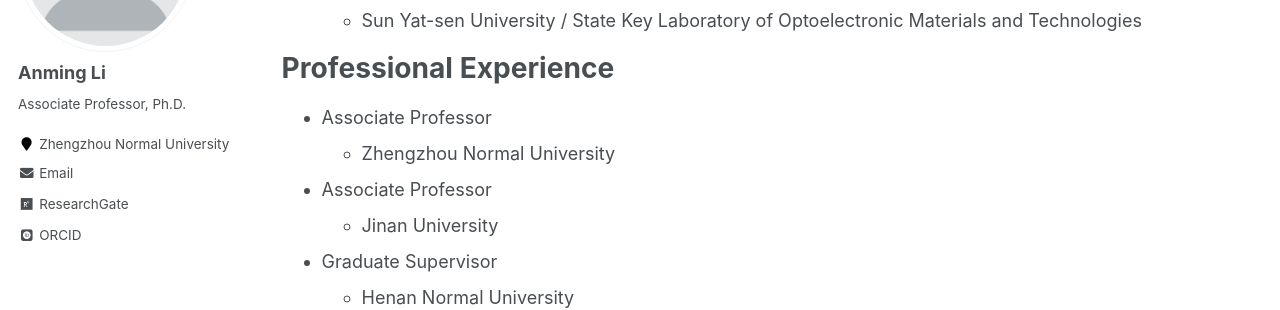
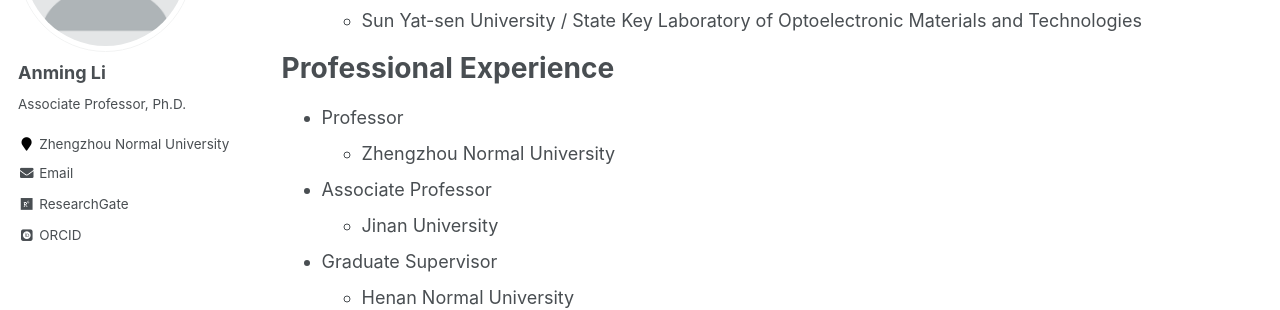
Before and after one commit to ucnclab/ucnclab.github.io, a Jekyll site: the page built from _pages/cv.md, in a window 1280 px wide and 900 px high. Shown: the part 241-551 px from the top of the window. Built offline with Jekyll 4.4.1, drawn with Linux system fonts in a browser that asks for light colours; some web fonts are replaced; formulas are drawn with MathJax 3; comment, search, counter and statistics services are not loaded.

Commit message:
Update cv.md

```diff
--- a/_pages/cv.md
+++ b/_pages/cv.md
@@ -16,7 +16,7 @@
 
 Professional Experience
 ======
-* Associate Professor
+* Professor
   * Zhengzhou Normal University
 
 * Associate Professor
```
